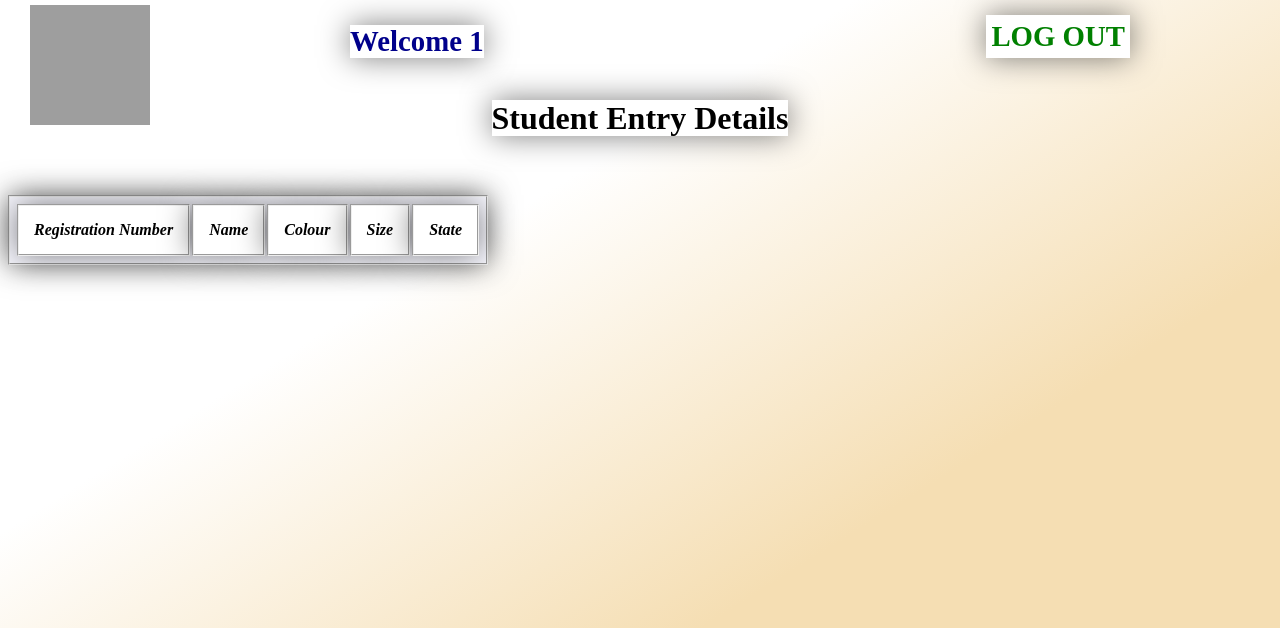
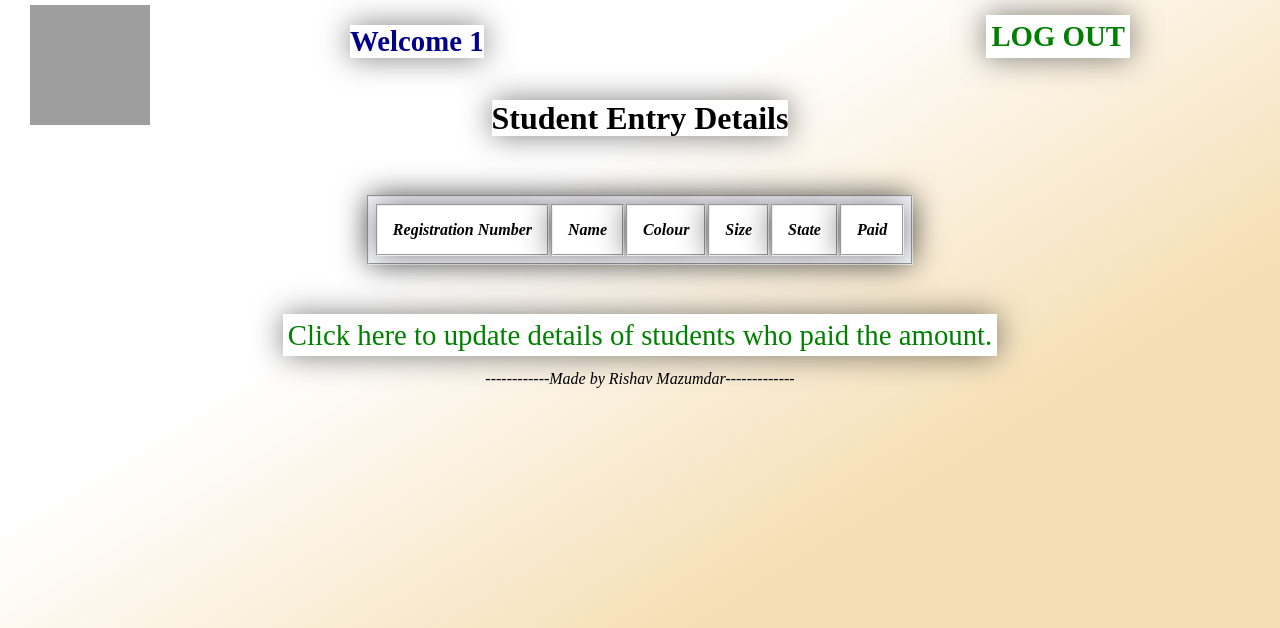
Before and after one commit to RishavMz/Winter_hoodie_shopping_portal, a PHP site: page /PHP_files/admin.php in a window 1280 px wide. Shown: the top 628 px of the page. Run offline with PHP 8.4, Linux system fonts and the light colour scheme; the visitor is signed in with stand-in values (Sample User, id 1); data that the repository does not hold is empty; grey boxes are pictures that could not be loaded.

Commit message:
Update admin.php

```diff
--- a/PHP_files/admin.php
+++ b/PHP_files/admin.php
@@ -17,7 +17,7 @@ $rows = $stmt->fetchAll(PDO::FETCH_ASSOC);
 <html>
     <head>
         <title>Admin view</title>
-        <link rel = "stylesheet" type= "text/css" href = "../CSS/admin.css">
+        <link rel = "stylesheet" type= "text/css" href = "..\CSS\admin.css">
 </head>
 <body>
 <a id="link2" href="login_admin.php" ><b>LOG OUT</b></a>
@@ -30,7 +30,7 @@ $rows = $stmt->fetchAll(PDO::FETCH_ASSOC);
 </center>
 <br>
 <div id="t">
-
+   <center>
 <table >
     <tr style="font-weight:bold;">
         <h3>
@@ -39,6 +39,7 @@ $rows = $stmt->fetchAll(PDO::FETCH_ASSOC);
         <td>Colour</td>
         <td>Size</td>
         <td>State</td>
+        <td>Paid</td>
 </h3>
     </tr>
 <?php
@@ -53,10 +54,20 @@ foreach ( $rows as $row ) {
     echo($row['SIZE']);
     echo("</td><td>");
     echo($row['STATE']);
+    echo("</td><td>");
+    echo($row['paid']);
     echo("</td></tr>\n");
 }
 ?>
 </table>
 </div>
+</center>
+<br><br><br>
+<center>
+
+<a id= "add" href="add.php" >Click here to update details  of students who paid the amount.</a>
+<br><br>
+<span id="RM" style="color:black;font-style:italic;">------------Made by Rishav Mazumdar-------------</span>
+</center>
 </body>
 </html>
```
